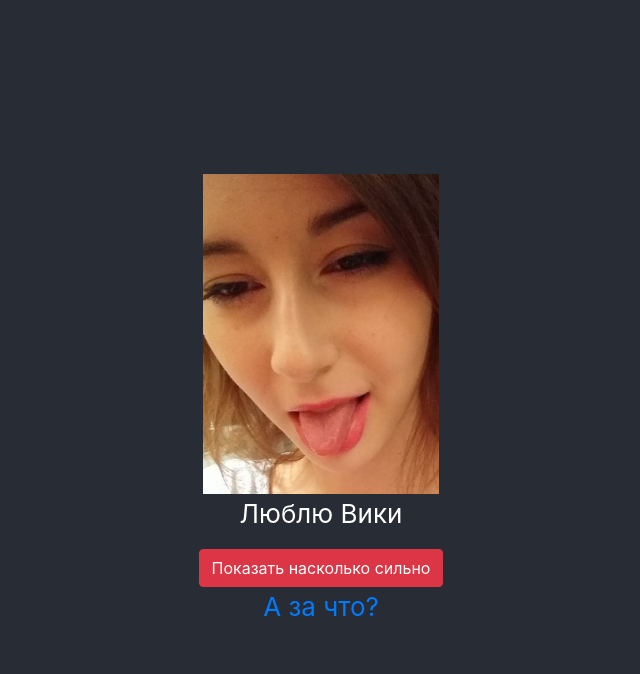
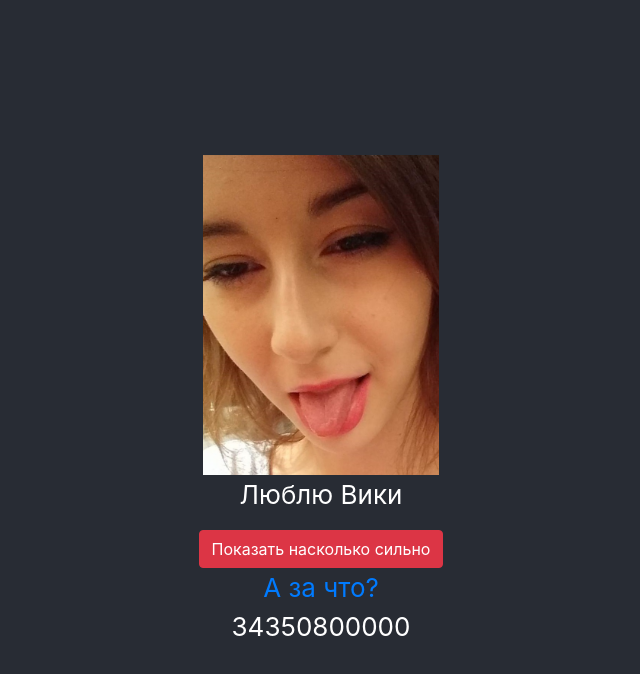
Before and after one commit to xeruvimov/for-vicky, a React (Create React App) app: page / in a window 1280 px wide. Shown: the top 674 px of the page, without its empty margins (319-959 px from the left). Built offline with nearby package versions, Linux system fonts and the light colour scheme.

Commit message:
create timer

```diff
--- a/src/components/main/Main.jsx
+++ b/src/components/main/Main.jsx
@@ -2,6 +2,7 @@ import React from 'react'
 import photo from './vicky.jpg';
 import ModalLove from '../modal/ModalLove'
 import Link from 'react-router-dom/Link'
+import LoveTimer from '../timer/Timer';
 
 function Main(props) {
     return (
@@ -12,6 +13,7 @@ function Main(props) {
             </p>
             <ModalLove />
             <Link to="/reasons">А за что?</Link>
+            <LoveTimer/>
         </header>
     )
 }
--- /dev/null
+++ b/src/components/timer/Timer.jsx
@@ -0,0 +1,20 @@
+import React, { useState, useEffect } from 'react'
+
+export default function LoveTimer(props) {
+    const startDate = new Date(2018, 8, 26)
+    const currentDate = Date.now() - startDate
+    const [date, setDate] = useState(currentDate)
+
+    useEffect(() => {
+        const id = setInterval(() => {
+            setDate(d => d + 1000);
+        }, 1000)
+        return () => {
+            clearInterval(id)
+        };
+    }, []);
+
+    return <>
+        <div>{`${date}`}</div>
+    </>
+}
```
